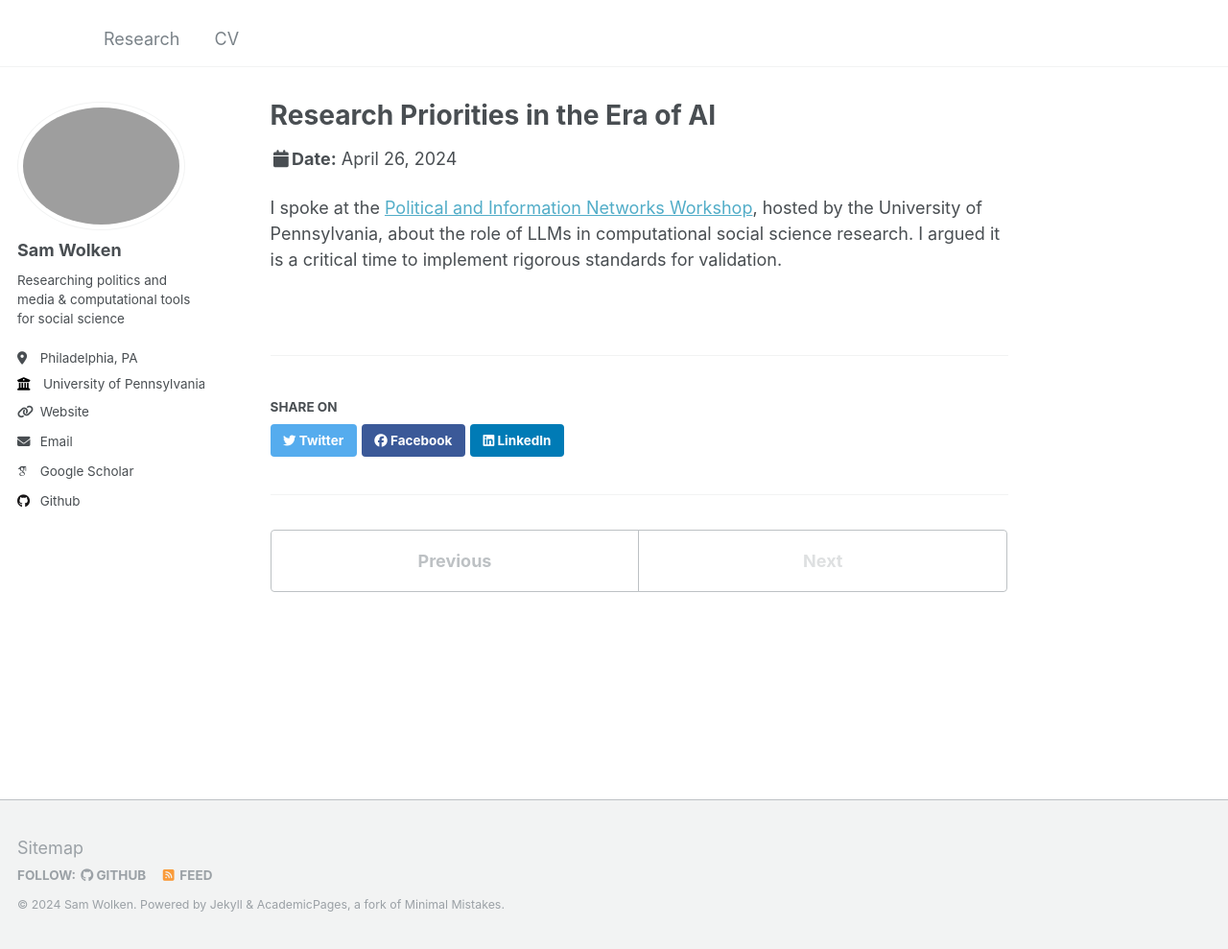
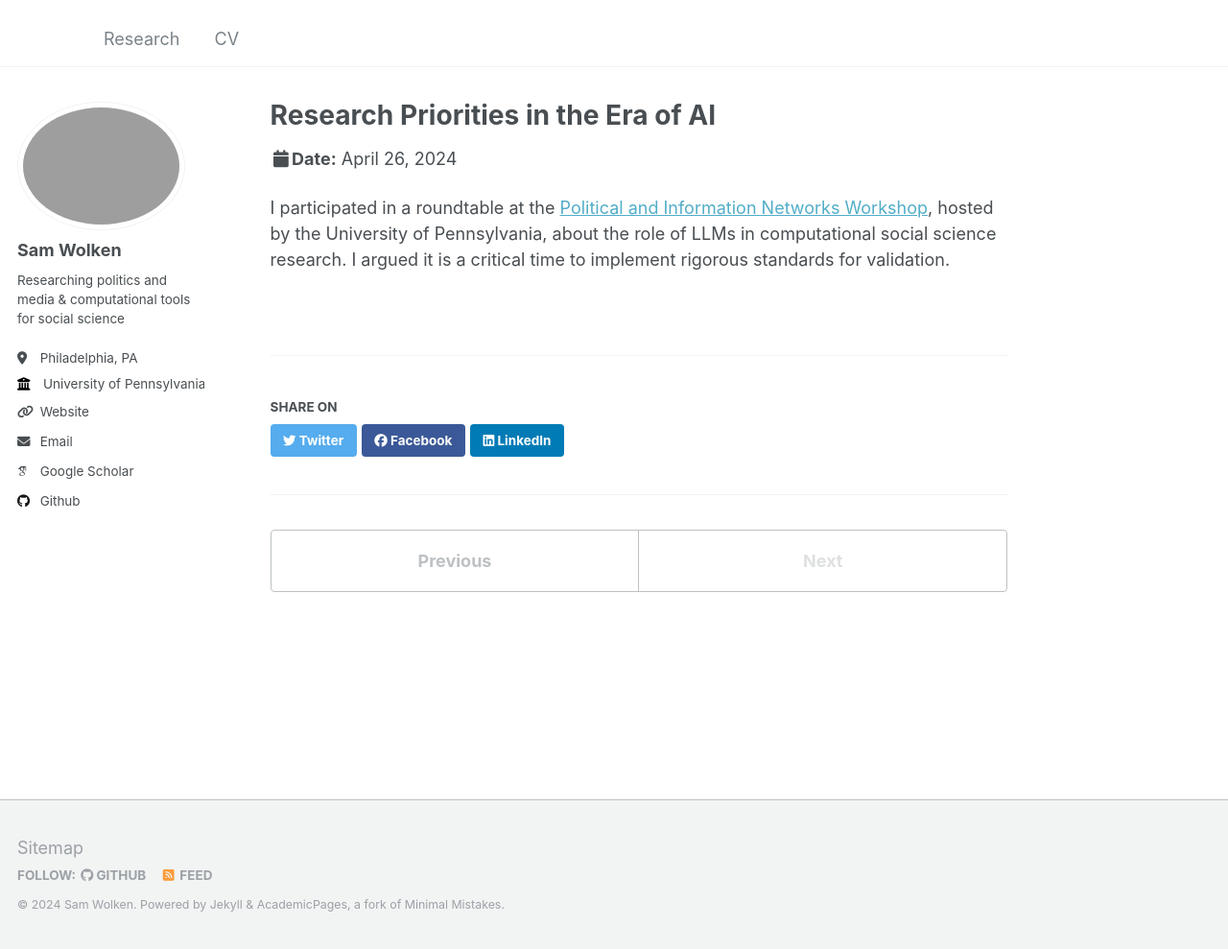
Before and after one commit to swolken/.github.io, a Jekyll site: the page built from _talks/2012-03-01-talk-1.md, in a window 1280 px wide and 989 px high. Shown: the whole window at 96% size. Built offline with Jekyll 4.4.1, drawn with Linux system fonts in a browser that asks for light colours; some web fonts are replaced.

Commit message:
Update 2012-03-01-talk-1.md

```diff
--- a/_talks/2012-03-01-talk-1.md
+++ b/_talks/2012-03-01-talk-1.md
@@ -8,4 +8,4 @@ date: 2024-04-26
 location: "Philadelphia, PA"
 ---
 
-I spoke at the [Political and Information Networks Workshop](https://css.seas.upenn.edu/homa-hosseinmardi-and-sam-wolken-speak-at-annenberg-workshop/), hosted by the University of Pennsylvania, about the role of LLMs in computational social science research. I argued it is a critical time to implement rigorous standards for validation.
+I participated in a roundtable at the [Political and Information Networks Workshop](https://css.seas.upenn.edu/homa-hosseinmardi-and-sam-wolken-speak-at-annenberg-workshop/), hosted by the University of Pennsylvania, about the role of LLMs in computational social science research. I argued it is a critical time to implement rigorous standards for validation.
```
